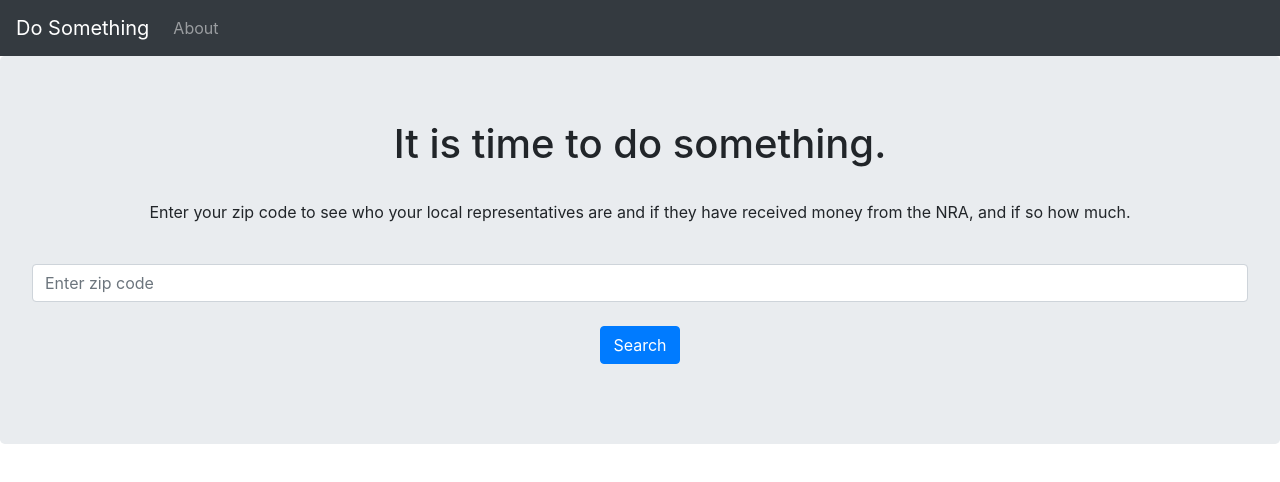
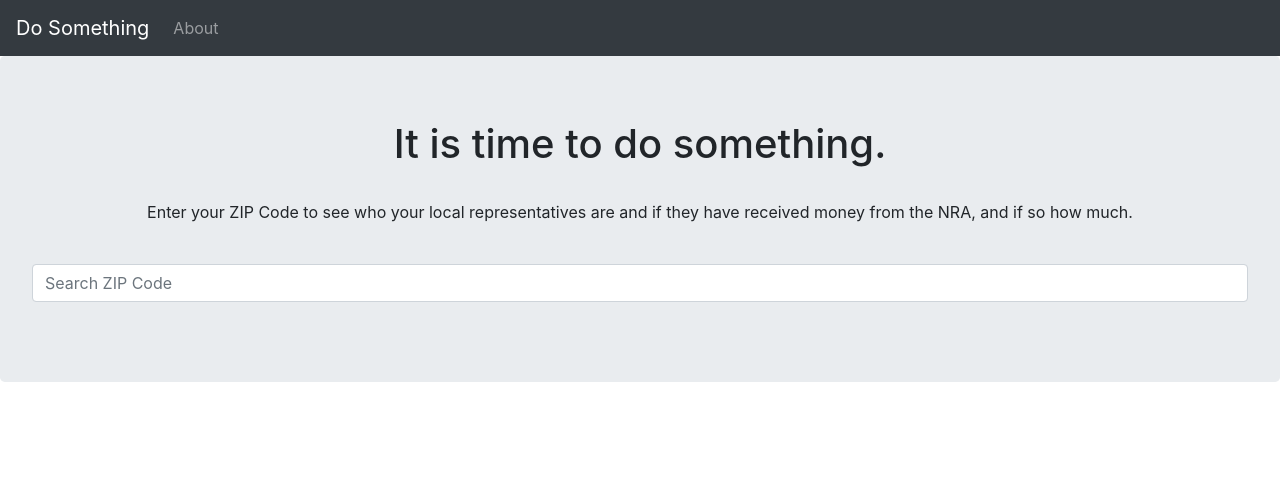
Before and after one commit to johnyacuta/do-something, a React (Create React App) app: page /#/ in a window 1280 px wide. Shown: the top 482 px of the page. Built offline with nearby package versions, Linux system fonts and the light colour scheme.

Commit message:
Removed submit button for minimal look

```diff
--- a/src/components/home/search.js
+++ b/src/components/home/search.js
@@ -17,7 +17,7 @@
           <br></br>
 
           <p>
-            Enter your zip code to see who your local representatives are and if
+            Enter your ZIP Code to see who your local representatives are and if
             they have received money from the NRA, and if so how much.
           </p>
 
@@ -25,10 +25,8 @@
 
           <Form onSubmit={getReps}>
             <Form.Group controlId="formSearch">
-              <Form.Control type="text" placeholder="Enter zip code"
+              <Form.Control type="text" placeholder="Search ZIP Code"
                 onChange={changeHandler} />
-              <br></br>
-              <Button type="submit">Search</Button>
             </Form.Group>
           </Form>
         </Jumbotron>
```
